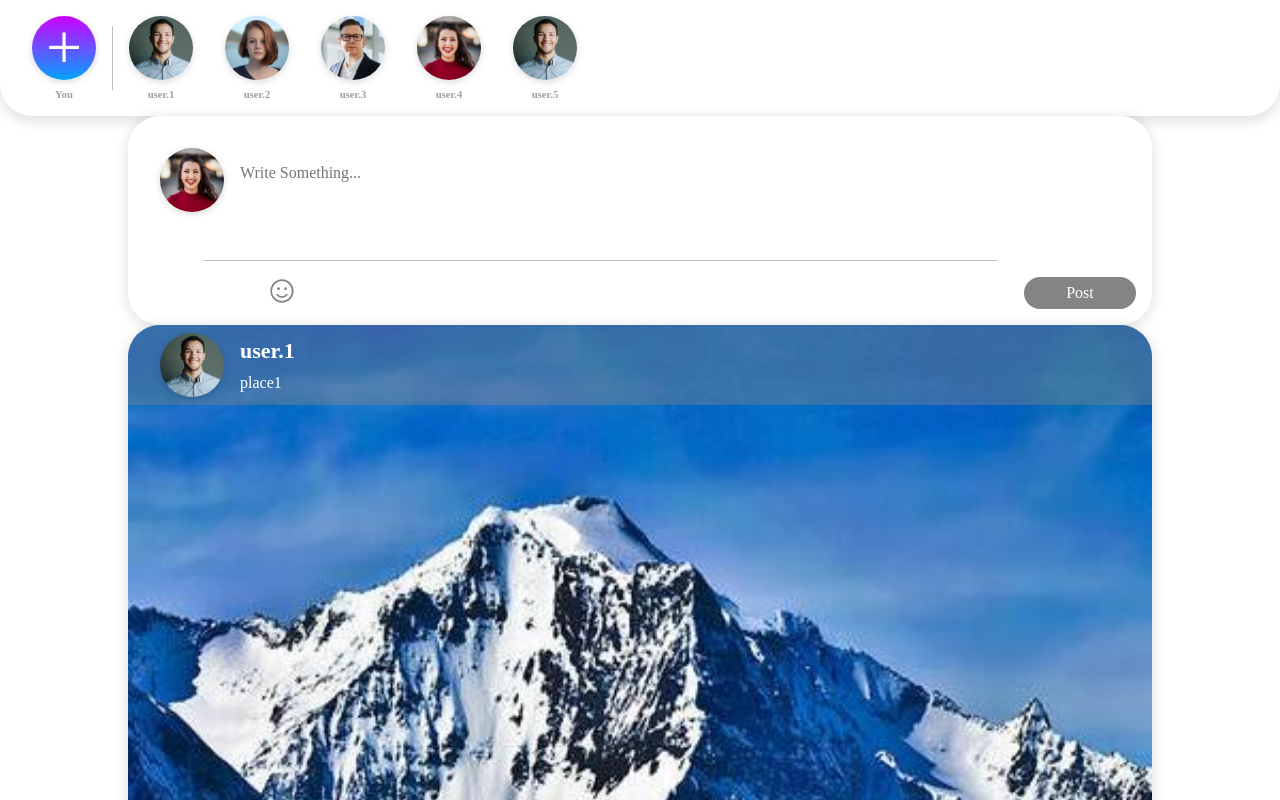
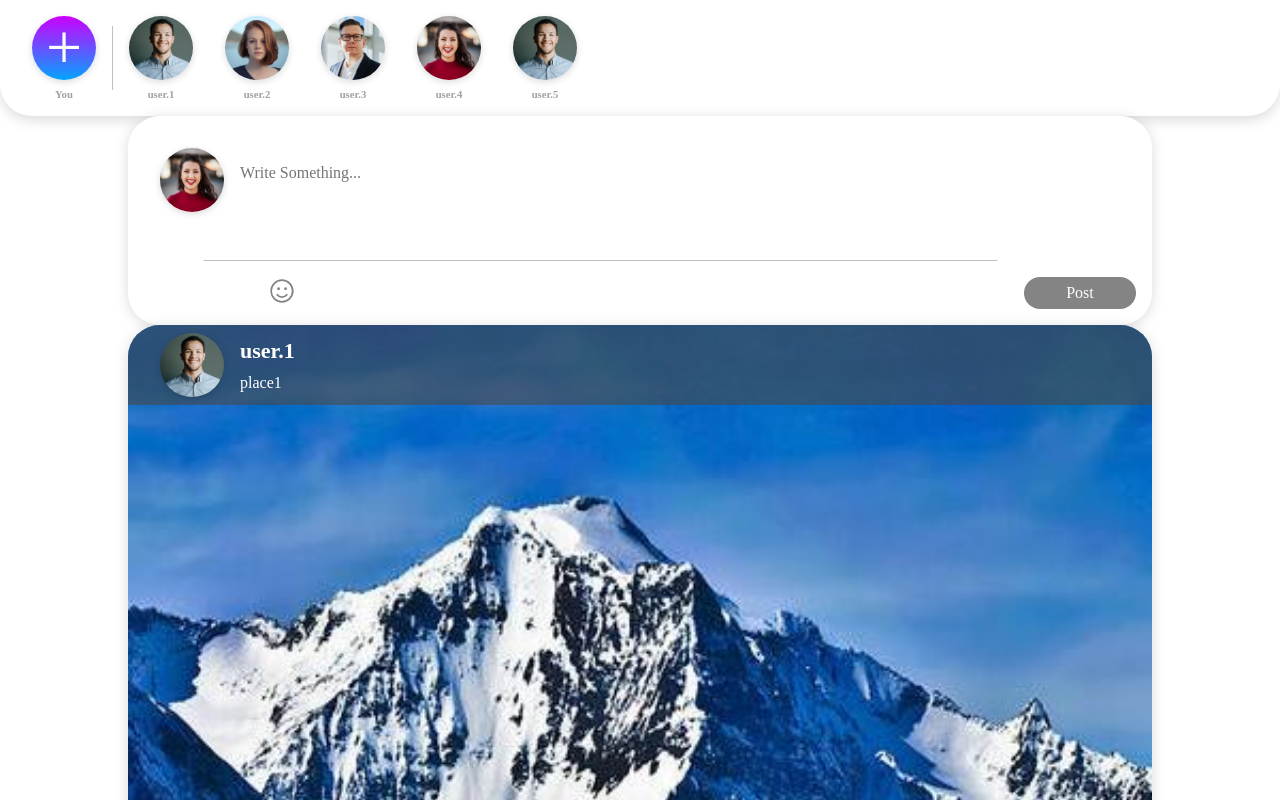
Before and after one commit to Navid079/SocialNetwork, a React (Create React App) app: page / in a window 1280 px wide. Shown: the top 800 px of the page. Built offline with nearby package versions, Linux system fonts and the light colour scheme; some icons are missing.

Commit message:
alpha color changed

```diff
--- a/src/App.css
+++ b/src/App.css
@@ -6,7 +6,7 @@
 
 :root {
   --clr-primary: #848484;
-  --clr-primary-alpha: #84848466;
+  --clr-primary-alpha: #48484899;
   --clr-secondary: #c0c0c0;
   --clr-tertiary: #a1a1a1;
 
```
